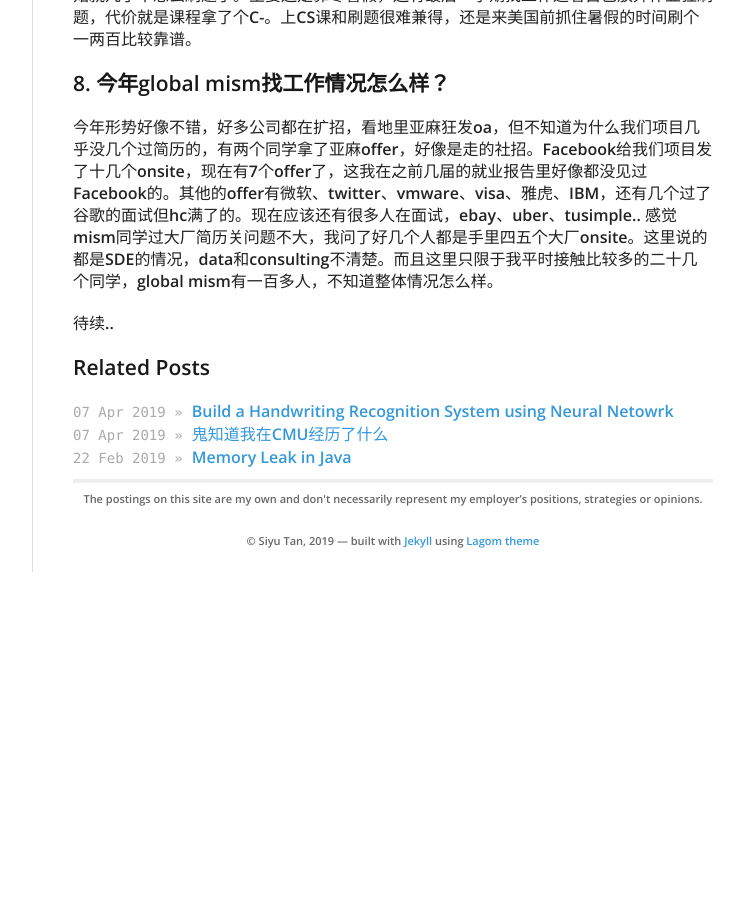
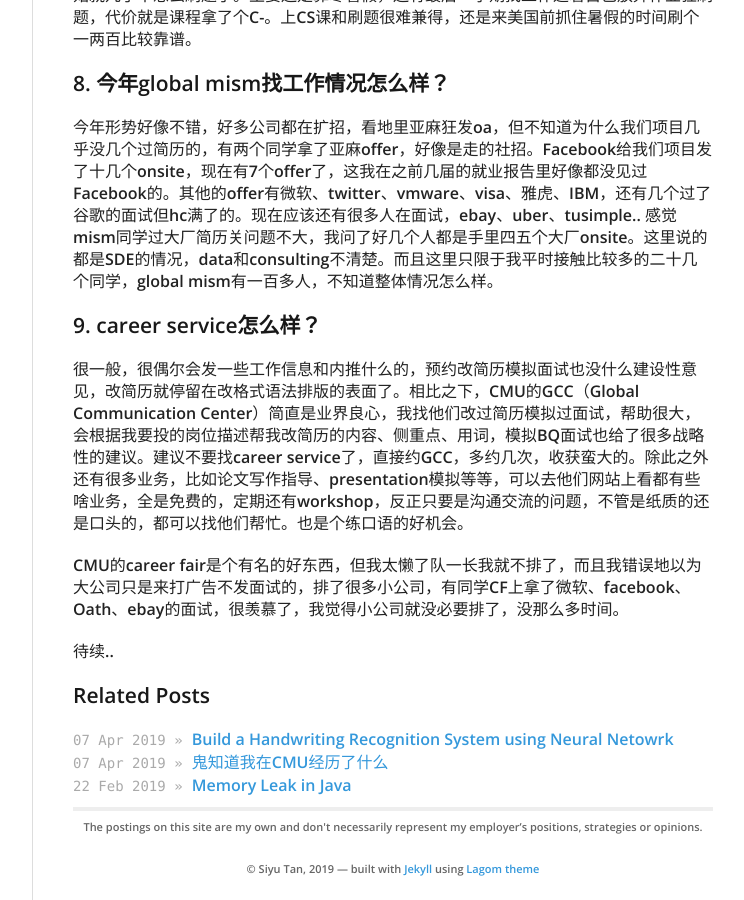
Before and after one commit to siyuboomboom/siyuboomboom.github.io, a Jekyll site: the page built from _posts/2019-04-08-faq.md, in a window 1280 px wide and 900 px high, scrolled down 2359 px. Shown: the whole window, without its empty margins (378-1122 px from the left). Built offline with Jekyll 4.4.1, drawn with Linux system fonts in a browser that asks for light colours; comment, search, counter and statistics services are not loaded; before the commit the page ends 2931 px from its top, so only the background shows below that.

Commit message:
update post

```diff
--- a/_posts/2019-04-08-faq.md
+++ b/_posts/2019-04-08-faq.md
@@ -49,4 +49,10 @@
 ### 8. 今年global mism找工作情况怎么样？
 今年形势好像不错，好多公司都在扩招，看地里亚麻狂发oa，但不知道为什么我们项目几乎没几个过简历的，有两个同学拿了亚麻offer，好像是走的社招。Facebook给我们项目发了十几个onsite，现在有7个offer了，这我在之前几届的就业报告里好像都没见过Facebook的。其他的offer有微软、twitter、vmware、visa、雅虎、IBM，还有几个过了谷歌的面试但hc满了的。现在应该还有很多人在面试，ebay、uber、tusimple.. 感觉mism同学过大厂简历关问题不大，我问了好几个人都是手里四五个大厂onsite。这里说的都是SDE的情况，data和consulting不清楚。而且这里只限于我平时接触比较多的二十几个同学，global mism有一百多人，不知道整体情况怎么样。
 
+
+### 9. career service怎么样？
+很一般，很偶尔会发一些工作信息和内推什么的，预约改简历模拟面试也没什么建设性意见，改简历就停留在改格式语法排版的表面了。相比之下，CMU的GCC（Global Communication Center）简直是业界良心，我找他们改过简历模拟过面试，帮助很大，会根据我要投的岗位描述帮我改简历的内容、侧重点、用词，模拟BQ面试也给了很多战略性的建议。建议不要找career service了，直接约GCC，多约几次，收获蛮大的。除此之外还有很多业务，比如论文写作指导、presentation模拟等等，可以去他们网站上看都有些啥业务，全是免费的，定期还有workshop，反正只要是沟通交流的问题，不管是纸质的还是口头的，都可以找他们帮忙。也是个练口语的好机会。
+
+CMU的career fair是个有名的好东西，但我太懒了队一长我就不排了，而且我错误地以为大公司只是来打广告不发面试的，排了很多小公司，有同学CF上拿了微软、facebook、Oath、ebay的面试，很羡慕了，我觉得小公司就没必要排了，没那么多时间。
+
 待续..
```
Also changed, not shown: 2 other files.
